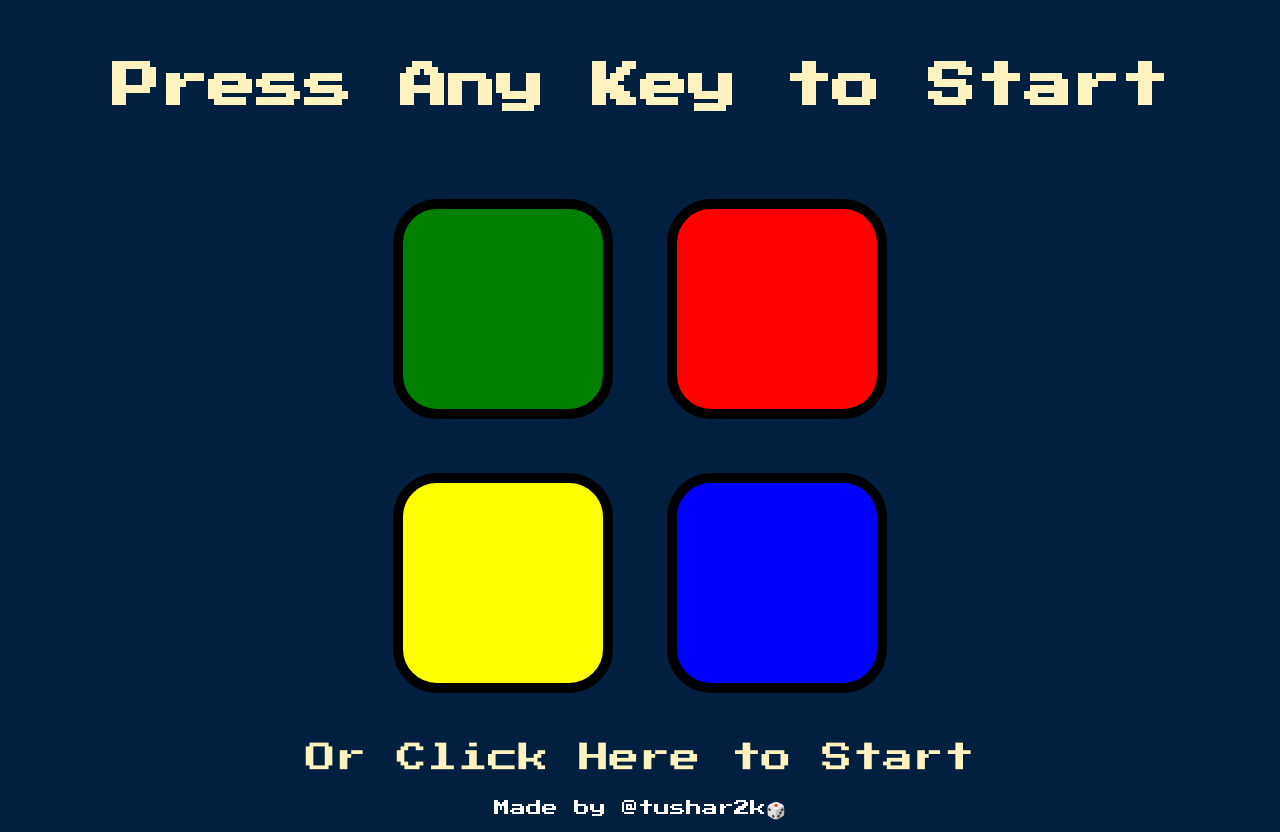
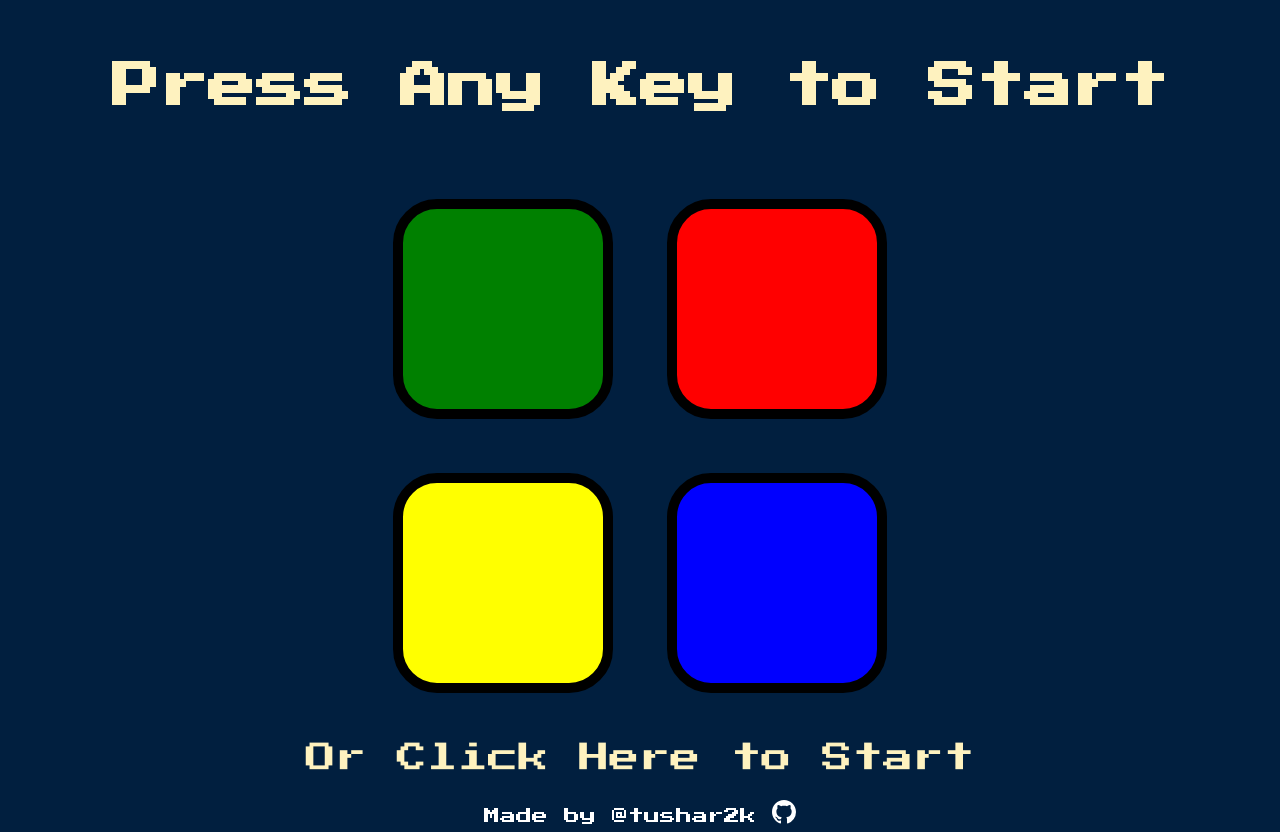
Before and after one commit to tushar2k/Simon-Game, a plain HTML site: page index.html in a window 1280 px wide. Drawn offline with nearby package versions, Linux system fonts and the light colour scheme.

Commit message:
add github vector

```diff
--- a/index.html
+++ b/index.html
@@ -36,12 +36,17 @@
   </div>
 
   <div id="restart-key">
-    <button type="button" name="restart" class = "restart-btn">Or Click Here to Start</button>
+    <button type="button" name="restart" class="restart-btn">Or Click Here to Start</button>
   </div>
 
   <script src="https://ajax.googleapis.com/ajax/libs/jquery/3.5.1/jquery.min.js"></script>
   <script src="js/game.js" charset="utf-8"></script>
 </body>
 
-<footer>Made by <a href="https://www.github.com/tushar2k">@tushar2k</a>🎲</footer>
+<footer>Made by <a href="https://www.github.com/tushar2k">@tushar2k <svg height="24" class="octicon octicon-mark-github" viewBox="0 0 16 16" version="1.1" width="24" aria-hidden="true">
+      <path fill-rule="evenodd" fill="white"
+        d="M8 0C3.58 0 0 3.58 0 8c0 3.54 2.29 6.53 5.47 7.59.4.07.55-.17.55-.38 0-.19-.01-.82-.01-1.49-2.01.37-2.53-.49-2.69-.94-.09-.23-.48-.94-.82-1.13-.28-.15-.68-.52-.01-.53.63-.01 1.08.58 1.23.82.72 1.21 1.87.87 2.33.66.07-.52.28-.87.51-1.07-1.78-.2-3.64-.89-3.64-3.95 0-.87.31-1.59.82-2.15-.08-.2-.36-1.02.08-2.12 0 0 .67-.21 2.2.82.64-.18 1.32-.27 2-.27.68 0 1.36.09 2 .27 1.53-1.04 2.2-.82 2.2-.82.44 1.1.16 1.92.08 2.12.51.56.82 1.27.82 2.15 0 3.07-1.87 3.75-3.65 3.95.29.25.54.73.54 1.48 0 1.07-.01 1.93-.01 2.2 0 .21.15.46.55.38A8.013 8.013 0 0016 8c0-4.42-3.58-8-8-8z">
+      </path>
+    </svg></a></footer>
+
 </html>
```
